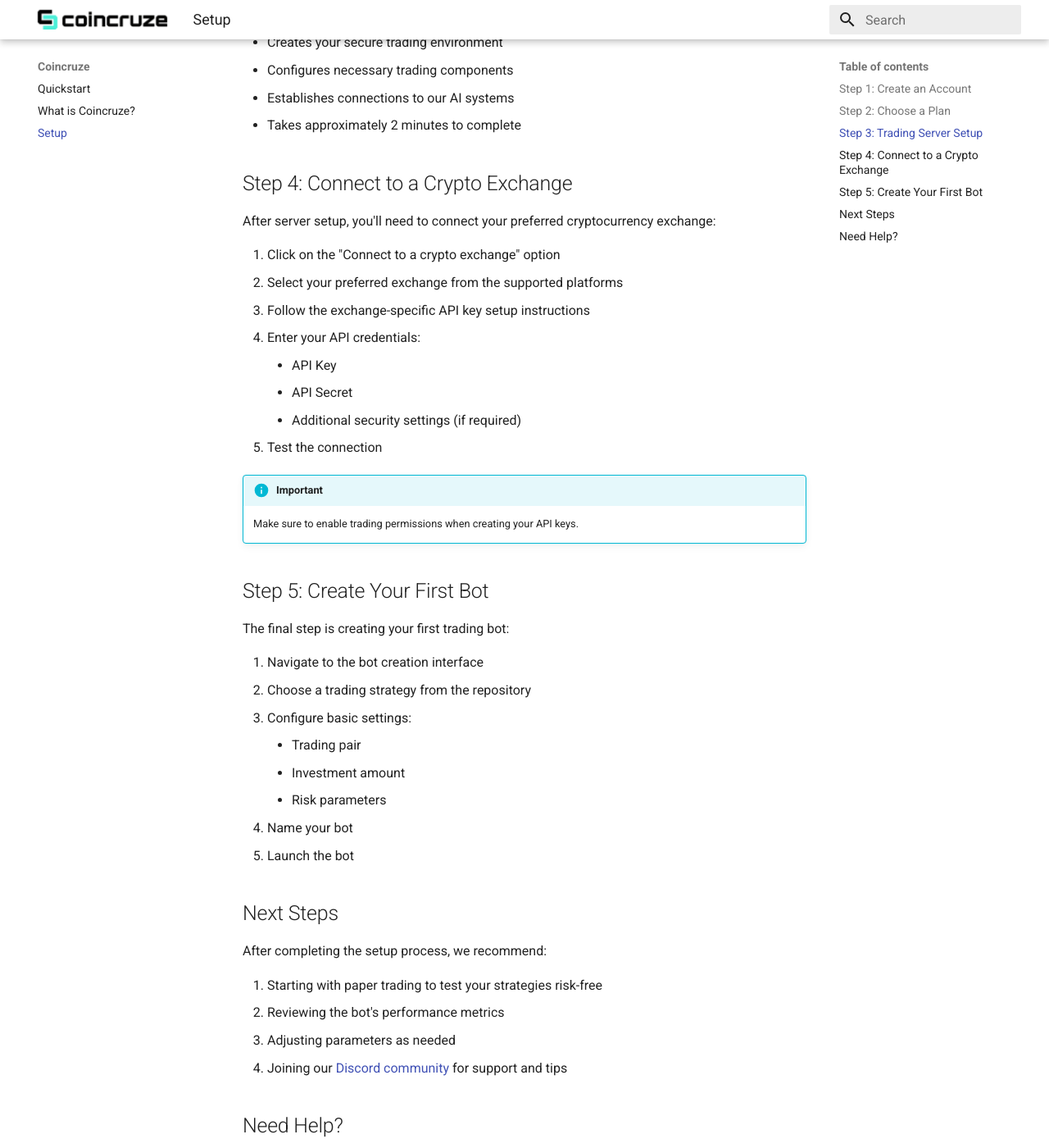
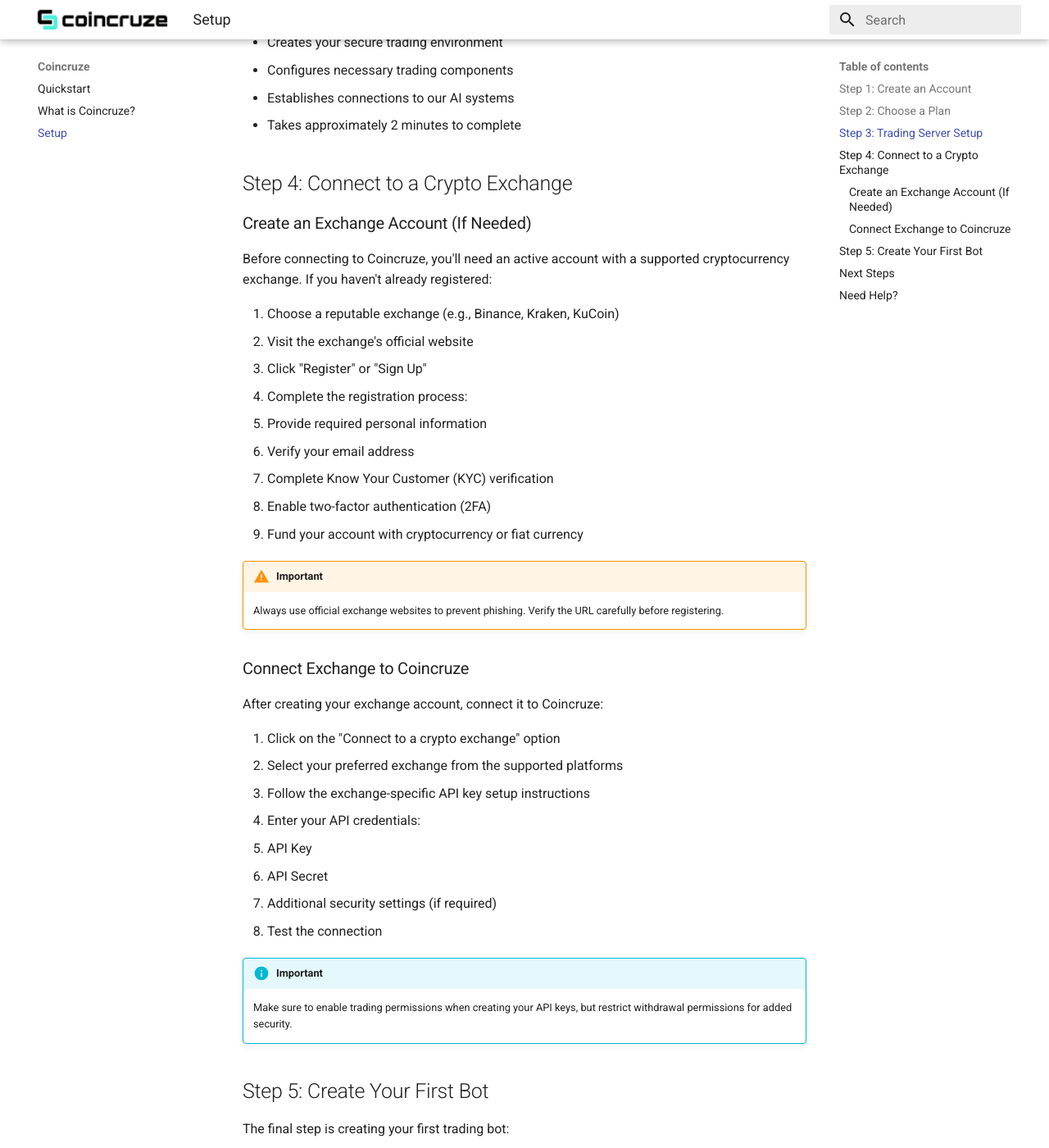
Before and after one commit to coincruze/docs, an MkDocs documentation site: the page built from docs/setup.md, in a window 1280 px wide and 1400 px high, scrolled down 1332 px. Shown: the whole window at 82% size. Built offline with MkDocs 1.6.1 and Material for MkDocs 9.7.7, drawn with Linux system fonts in a browser that asks for light colours.

Commit message:
docs: Add detailed guide for connecting to crypto exchanges

```diff
--- a/docs/setup.md
+++ b/docs/setup.md
@@ -37,19 +37,38 @@
 
 ## Step 4: Connect to a Crypto Exchange
 
-After server setup, you'll need to connect your preferred cryptocurrency exchange:
+### Create an Exchange Account (If Needed)
+
+Before connecting to Coincruze, you'll need an active account with a supported cryptocurrency exchange. If you haven't already registered:
+
+1. Choose a reputable exchange (e.g., Binance, Kraken, KuCoin)
+2. Visit the exchange's official website
+3. Click "Register" or "Sign Up"
+4. Complete the registration process:
+   - Provide required personal information
+   - Verify your email address
+   - Complete Know Your Customer (KYC) verification
+   - Enable two-factor authentication (2FA)
+5. Fund your account with cryptocurrency or fiat currency
+
+!!! warning "Important"
+    Always use official exchange websites to prevent phishing. Verify the URL carefully before registering.
+
+### Connect Exchange to Coincruze
+
+After creating your exchange account, connect it to Coincruze:
 
 1. Click on the "Connect to a crypto exchange" option
 2. Select your preferred exchange from the supported platforms
 3. Follow the exchange-specific API key setup instructions
 4. Enter your API credentials:
-      - API Key
-      - API Secret
-      - Additional security settings (if required)
+   - API Key
+   - API Secret
+   - Additional security settings (if required)
 5. Test the connection
 
 !!! info "Important"
-      Make sure to enable trading permissions when creating your API keys.
+    Make sure to enable trading permissions when creating your API keys, but restrict withdrawal permissions for added security.
 
 ## Step 5: Create Your First Bot
 
```
